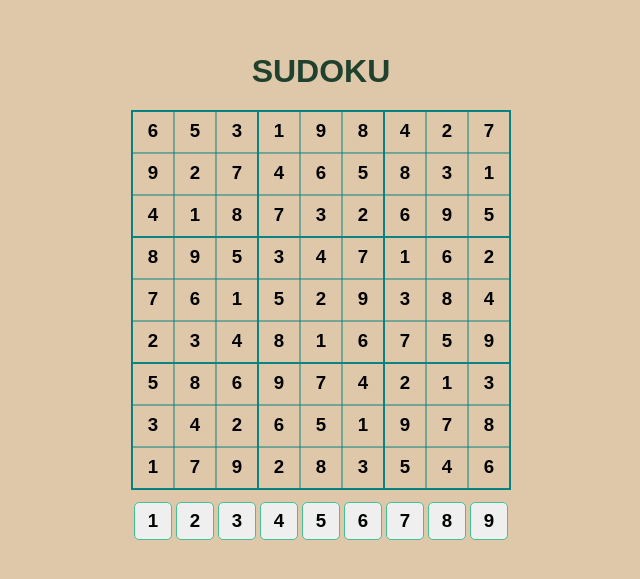
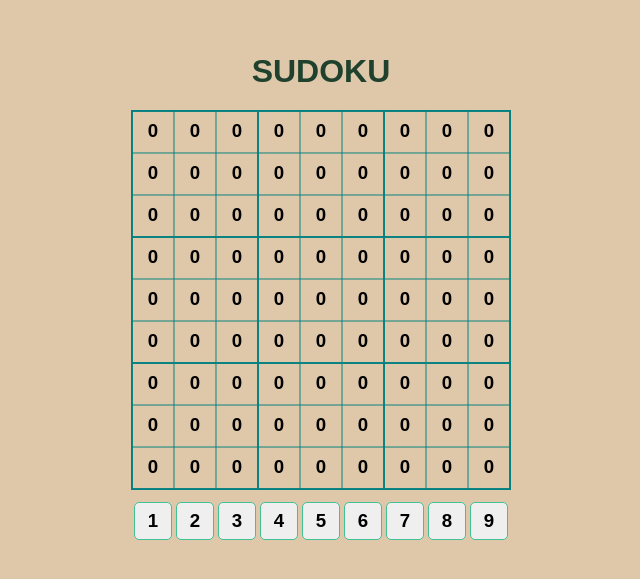
Before and after one commit to cesargodoi/sudoku, a Vue app: page / in a window 1280 px wide. Shown: the part 113-692 px from the top of the page, without its empty margins (319-959 px from the left). Built offline with nearby package versions, Linux system fonts and the light colour scheme.

Commit message:
passing the player numbers to the GameBoard

```diff
--- a/src/App.vue
+++ b/src/App.vue
@@ -1,7 +1,7 @@
 <template>
   <div id="game">
     <h1>Sudoku</h1>
-    <game-board :game="game" />
+    <game-board :game="game" :playerGame="playerGame" />
     <game-keyboard @setNumber="setNumber" />
   </div>
 </template>
@@ -21,11 +21,24 @@ const mockeGame = [
   [1, 7, 9, 2, 8, 3, 5, 4, 6],
 ];
 
+const emptyGame = [
+  [0, 0, 0, 0, 0, 0, 0, 0, 0],
+  [0, 0, 0, 0, 0, 0, 0, 0, 0],
+  [0, 0, 0, 0, 0, 0, 0, 0, 0],
+  [0, 0, 0, 0, 0, 0, 0, 0, 0],
+  [0, 0, 0, 0, 0, 0, 0, 0, 0],
+  [0, 0, 0, 0, 0, 0, 0, 0, 0],
+  [0, 0, 0, 0, 0, 0, 0, 0, 0],
+  [0, 0, 0, 0, 0, 0, 0, 0, 0],
+  [0, 0, 0, 0, 0, 0, 0, 0, 0],
+];
+
 export default {
   name: "App",
   data() {
     return {
       game: mockeGame,
+      playerGame: emptyGame,
       selectedNumber: null,
     };
   },
--- a/src/components/GameBoard.vue
+++ b/src/components/GameBoard.vue
@@ -1,14 +1,14 @@
 <template>
   <div id="game-board">
-    <game-line :line="game[0]" />
-    <game-line :line="game[1]" />
-    <game-line :line="game[2]" />
-    <game-line :line="game[3]" />
-    <game-line :line="game[4]" />
-    <game-line :line="game[5]" />
-    <game-line :line="game[6]" />
-    <game-line :line="game[7]" />
-    <game-line :line="game[8]" />
+    <game-line :line="game[0]" :playerLine="playerGame[0]" />
+    <game-line :line="game[1]" :playerLine="playerGame[1]" />
+    <game-line :line="game[2]" :playerLine="playerGame[2]" />
+    <game-line :line="game[3]" :playerLine="playerGame[3]" />
+    <game-line :line="game[4]" :playerLine="playerGame[4]" />
+    <game-line :line="game[5]" :playerLine="playerGame[5]" />
+    <game-line :line="game[6]" :playerLine="playerGame[6]" />
+    <game-line :line="game[7]" :playerLine="playerGame[7]" />
+    <game-line :line="game[8]" :playerLine="playerGame[8]" />
   </div>
 </template>
 
@@ -17,7 +17,7 @@ import GameLine from "./GameLine.vue";
 
 export default {
   components: { GameLine },
-  props: { game: Array },
+  props: { game: Array, playerGame: Array },
 };
 </script>
 
--- a/src/components/GameCell.vue
+++ b/src/components/GameCell.vue
@@ -1,12 +1,12 @@
 <template>
   <div id="game-cell">
-    <button>{{ cell }}</button>
+    <button>{{ playerCell }}</button>
   </div>
 </template>
 
 <script>
 export default {
-  props: { cell: Number },
+  props: { cell: Number, playerCell: Number },
 };
 </script>
 
--- a/src/components/GameLine.vue
+++ b/src/components/GameLine.vue
@@ -1,14 +1,14 @@
 <template>
   <div id="game-line">
-    <game-cell :cell="line[0]" />
-    <game-cell :cell="line[1]" />
-    <game-cell :cell="line[2]" />
-    <game-cell :cell="line[3]" />
-    <game-cell :cell="line[4]" />
-    <game-cell :cell="line[5]" />
-    <game-cell :cell="line[6]" />
-    <game-cell :cell="line[7]" />
-    <game-cell :cell="line[8]" />
+    <game-cell :cell="line[0]" :playerCell="playerLine[0]" />
+    <game-cell :cell="line[1]" :playerCell="playerLine[1]" />
+    <game-cell :cell="line[2]" :playerCell="playerLine[2]" />
+    <game-cell :cell="line[3]" :playerCell="playerLine[3]" />
+    <game-cell :cell="line[4]" :playerCell="playerLine[4]" />
+    <game-cell :cell="line[5]" :playerCell="playerLine[5]" />
+    <game-cell :cell="line[6]" :playerCell="playerLine[6]" />
+    <game-cell :cell="line[7]" :playerCell="playerLine[7]" />
+    <game-cell :cell="line[8]" :playerCell="playerLine[8]" />
   </div>
 </template>
 
@@ -16,7 +16,7 @@
 import GameCell from "./GameCell.vue";
 export default {
   components: { GameCell },
-  props: { line: Array },
+  props: { line: Array, playerLine: Array },
 };
 </script>
 
```
